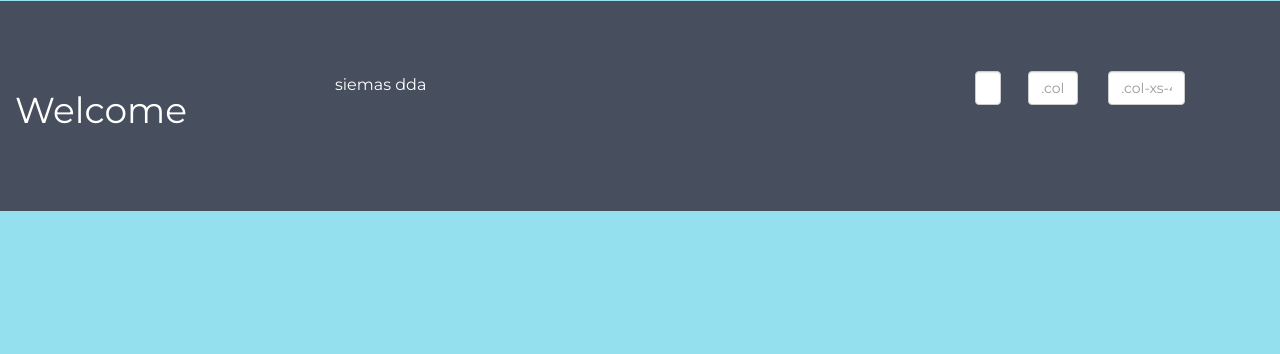
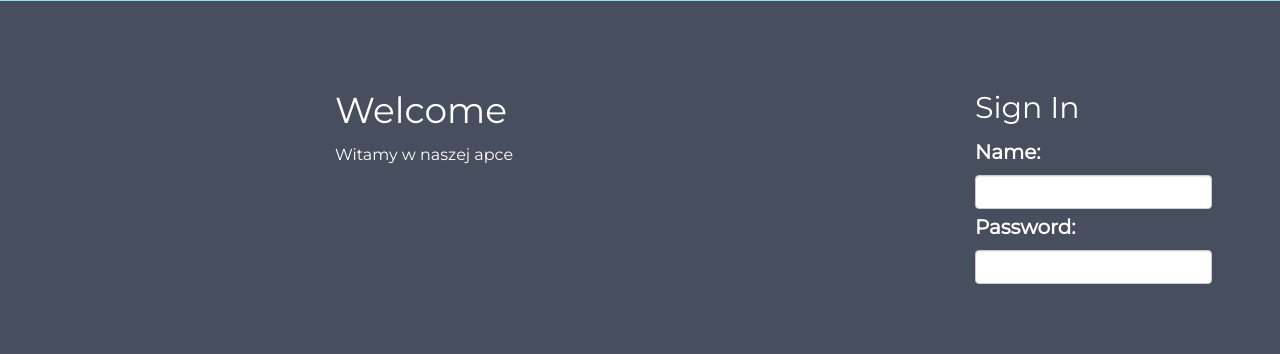
Before and after one commit to QBAgit/Telemetry, a Django app: page /login/ in a window 1280 px wide. Shown: the part 593-947 px from the top of the page. Before the commit the page ends 804 px from the top, so only its background shows below. Run offline with Django 3.2, Linux system fonts and the light colour scheme; some libraries are stand-ins or nearby versions.

Commit message:
login div improved

```diff
--- a/TELE/Main/templates/base.html
+++ b/TELE/Main/templates/base.html
@@ -46,26 +46,31 @@
   <div class="row content">
   <div class="col-sm-3 sidenav">
 
-    <h1>Welcome</h1>
+
 
 
   </div>
   <div class="col-sm-6 text-left">
 
-    <p>siemas dda</p>
+    <h1>Welcome</h1>
+    <p>Witamy w naszej apce</p>
 
   </div>
   <div class="col-sm-3 sidenav">
 
-    <div class="row">
-      <div class="col-xs-2">
-        <input type="text" class="form-control" placeholder=".col-xs-2">
+    <div id="login">
+      <h2>Sign In</h2>
+      <div class="row">
+        <div class="col-xs-10">
+          <label for="usr">Name:</label>
+          <input type="text" class="form-control" id="usr">
+        </div>
       </div>
-      <div class="col-xs-3">
-        <input type="text" class="form-control" placeholder=".col-xs-3">
-      </div>
-      <div class="col-xs-4">
-        <input type="text" class="form-control" placeholder=".col-xs-4">
+      <div class="row">
+        <div class="col-xs-10">
+          <label for="pwd">Password:</label>
+          <input type="password" class="form-control" id="pwd">
+        </div>
       </div>
     </div>
 
```
